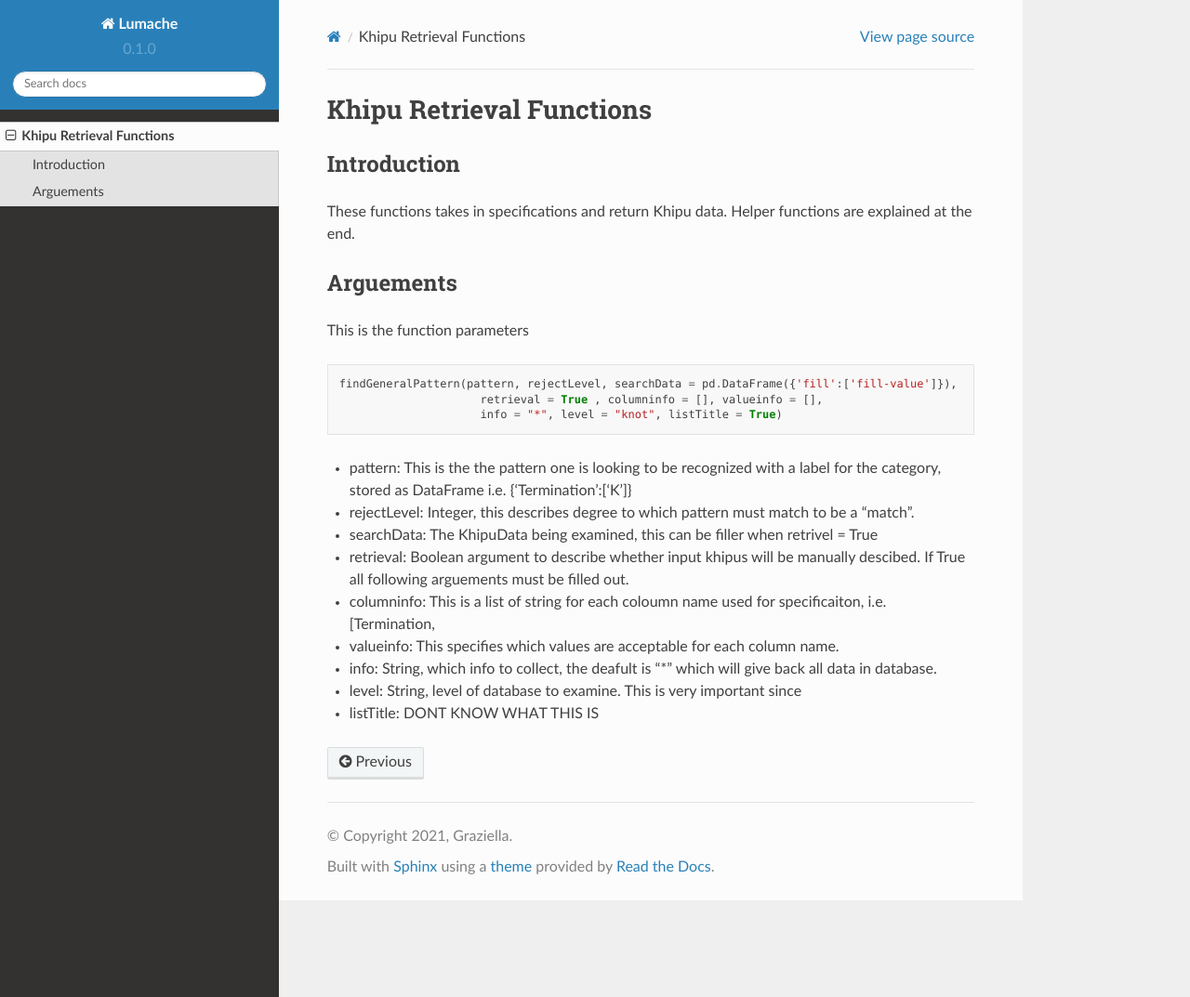
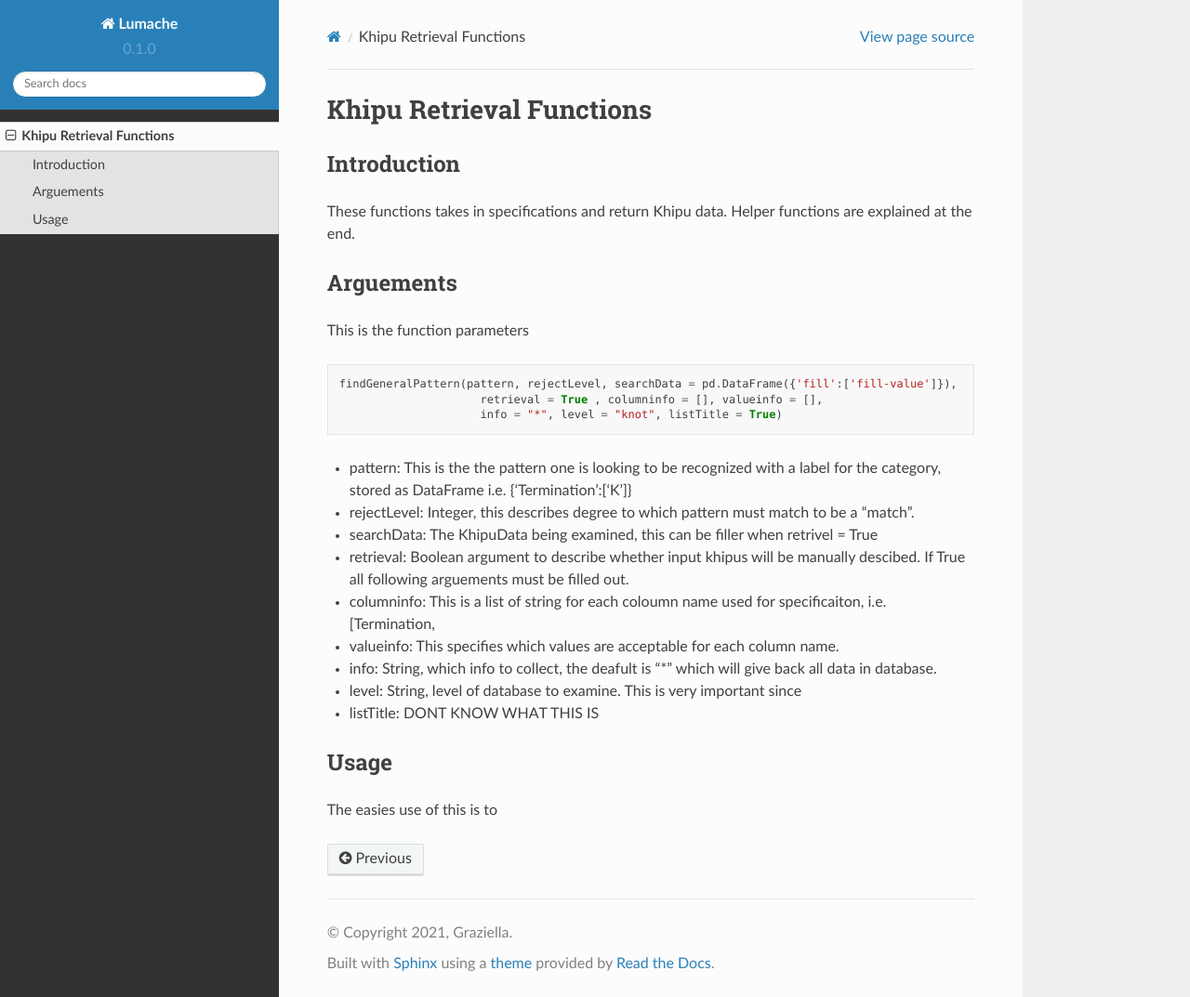
Before and after one commit to nyaga-kariuki/readthedocssample, a Sphinx documentation site: the page built from docs/source/retrievalfunctions.rst, in a window 1280 px wide and 1073 px high. Shown: the whole window at 93% size. Built offline with Sphinx 7.4.7 and the Read the Docs theme 2.0.0, drawn with Linux system fonts in a browser that asks for light colours; pages that are not in the unit, such as notebooks, are missing from menus.

Commit message:
added some changes

```diff
--- a/docs/source/retrievalfunctions.rst
+++ b/docs/source/retrievalfunctions.rst
@@ -24,3 +24,9 @@ This is the function parameters
 * info: String, which info to collect, the deafult is "*" which will give back all data in database.
 * level: String, level of database to examine. This is very important since
 * listTitle: DONT KNOW WHAT THIS IS
+
+
+Usage
+******
+
+The easies use of this is to
```
